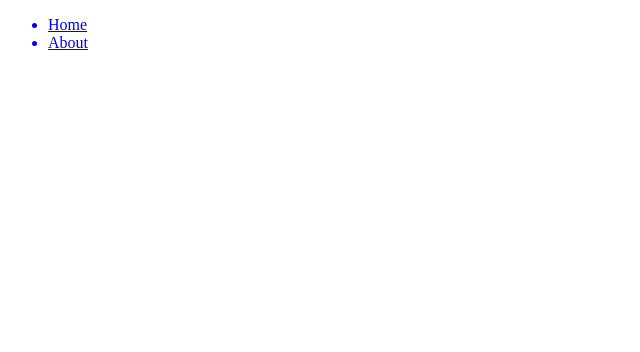
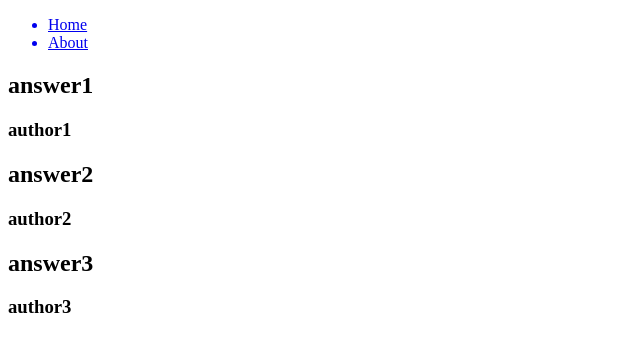
Before and after one commit to momentum-team-7/team-project-questionbox-rainbowfish, a React (Create React App) app: page /Answers in a window 1280 px wide. Shown: the top 352 px of the page, without its empty margins (0-640 px from the left). Built offline with nearby package versions, Linux system fonts and the light colour scheme.

Commit message:
answers showing

```diff
--- a/src/App.js
+++ b/src/App.js
@@ -3,6 +3,7 @@ import About from './components/About'
 import Nav from './components/Nav'
 import Home from './components/Home'
 import GenreQuestions from './components/GenreQuestions'
+import QuestionAnswers from './components/Answers'
 import {
   BrowserRouter as Router,
   Switch,
@@ -22,6 +23,7 @@ function App() {
         <Route path="/" exact component={Home} />
         <Route path="/about" component={About}  />
         <Route path="/GenreQuestions" component={GenreQuestions} />
+        <Route path="/Answers" component={QuestionAnswers} />
 
         </Switch>
       </div>
--- a/src/components/Answers.js
+++ b/src/components/Answers.js
@@ -1 +1,26 @@
 import dataAnswers from './AnswerApi.js'
+import { useState } from 'react'
+
+
+function QuestionAnswers() {
+    const [answers] = useState(dataAnswers)
+
+    return (
+        <div>
+            {answers.map((answer) => {
+            return <div>
+
+
+                <h2>{answer.body}</h2>
+
+                <h3>{answer.author}</h3>
+
+
+                </div>
+
+        })}
+        </div>
+ )
+}
+
+export default QuestionAnswers
```
